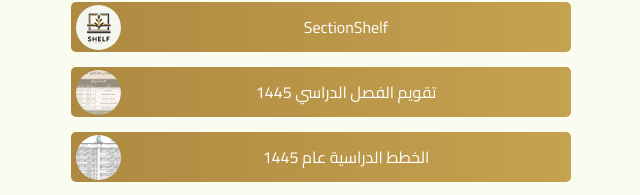
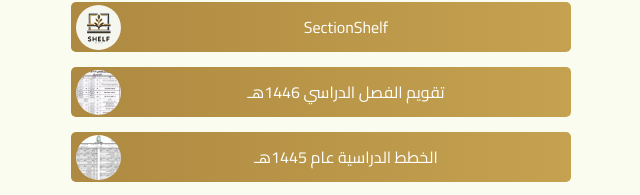
Before and after one commit to AnasShehri/Shelf-links, a Nuxt app: page / in a window 1280 px wide. Shown: the part 468-663 px from the top of the page, without its empty margins (319-959 px from the left). Built offline with nearby package versions, Linux system fonts and the light colour scheme.

Commit message:
feat: Update calendar from `1445` to `1446`

```diff
--- a/components/SocialCard.vue
+++ b/components/SocialCard.vue
@@ -10,8 +10,8 @@
     //{ name: "ShelfCode", link: "https://chat.whatsapp.com/C4GAqsM7eKHE3ltSJYSZ85", img: "/links/shelf-code.webp" },
 
     // Others
-    { name: "تقويم الفصل الدراسي 1445", link: "https://docdro.id/m9F9FGv", img: "/links/calendar.webp" },
-    { name: "الخطط الدراسية عام 1445", link: "https://docdro.id/MBm62zW", img: "/links/courses.webp" },
+    { name: "تقويم الفصل الدراسي 1446هـ", link: "https://drive.google.com/file/d/1n-3rYVv2qR_2VWbyVpObgN2wjwXR6BQC/view", img: "/links/calendar.webp" },
+    { name: "الخطط الدراسية عام 1445هـ", link: "https://docdro.id/MBm62zW", img: "/links/courses.webp" },
     { name: "ترتيبة | رتّب موادك بضغطة زر", link: "https://trtebh.com/", img: "/links/trtebh.webp" },
     { name: "Box", link: "https://app.box.com/s/wlrcpuv7bm0qqvxjwx67dj9taaadfhl2", img: "/links/box.jpeg" },
     { name: "تقييم", link: "https://unirate.xyz/", img: "/links/unirate.png" }
```
Also changed, not shown: public/links/calendar.webp.
